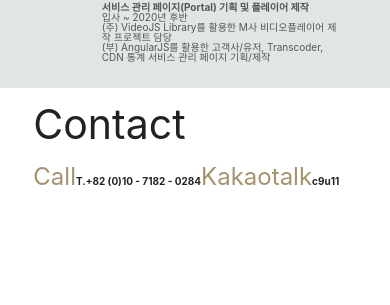
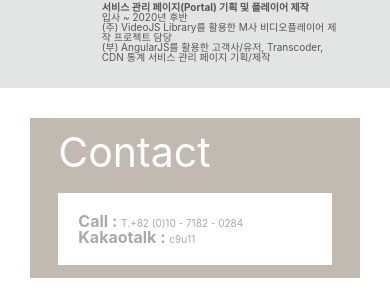
Before and after one commit to c9u11/portfolio, a React (Create React App) app: page / in a window 390 px wide. Shown: the part 1917-2222 px from the top of the page. Before the commit the page ends 2122 px from the top, so only its background shows below. Built offline with nearby package versions, Linux system fonts and the light colour scheme.

Commit message:
contact 반응형

```diff
--- a/src/components/Contact.tsx
+++ b/src/components/Contact.tsx
@@ -4,28 +4,45 @@ import Content from "./Content";
 
 const ContentBody = styled("ul")`
   display: flex;
+  flex-direction: column;
   align-items: flex-start;
+  background-color:white;
+  padding: 20px;
+  color: ${props => props.theme.boxTextColor};
+  font-size: 1.6rem;
+  @media screen and (min-width:480px) and (max-width:767px) {
+    font-size: 1.2rem;
+  }
+  @media screen and (max-width: 479px) {
+    font-size: 1.0rem;
+  }
 `;
 const Contact = styled("li")`
 `;
 const Title = styled("span")`
-  color: #a5936e;
-  font-size: 24px;
+  font-weight: bold;
+  font-size: 2.0rem;
+  @media screen and (min-width:480px) and (max-width:767px) {
+    font-size: 1.8rem;
+  }
+  @media screen and (max-width: 479px) {
+    font-size: 1.6rem;
+  }
 `;
 const Link = styled("a")`
-font-weight: bold;`;
+`;
 interface IContacts {
   contacts: IContact[] | undefined;
 }
 
 function Career({ contacts }: IContacts) {
   return (
-    <Content id="contacts" title="Contact">
+    <Content id="contacts" title="Contact" style={{ color: "white", backgroundColor: "#C2BAB1", border: "white 30px solid" }}>
       <ContentBody>
         {contacts?.map((contact, index) => {
           return (
             <Contact key={`contact-${index}`}>
-              <Title>{contact.title}</Title>
+              <Title>{contact.title} : </Title>
               <Link href={contact.href}>
                 {contact.text}
               </Link>
```
